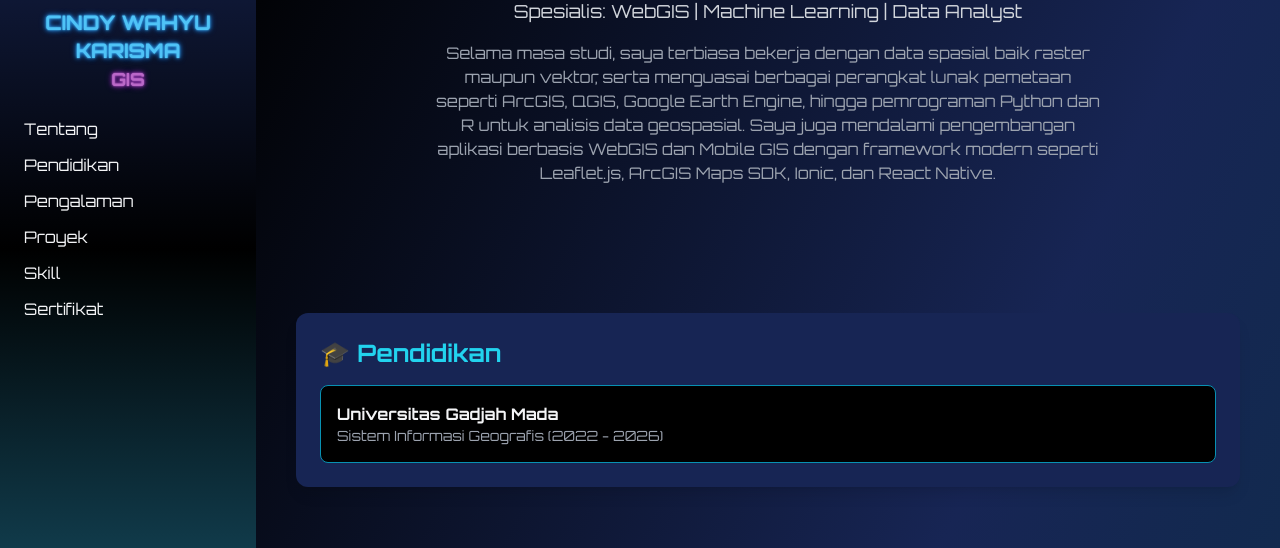
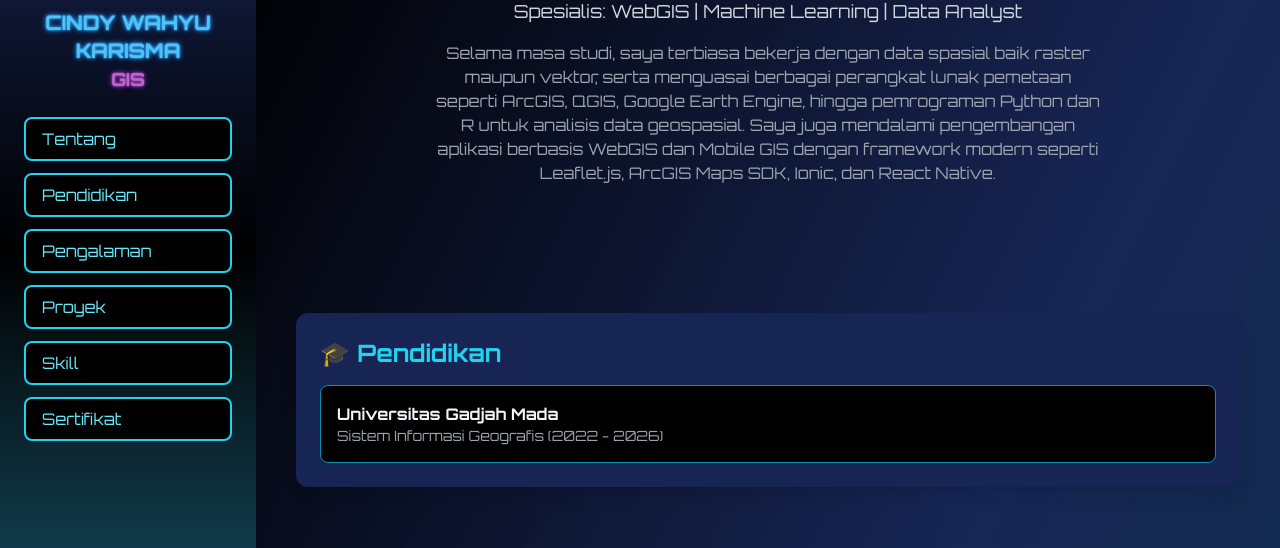
Before and after one commit to cindywahyuu/Portofolio, a plain HTML site: page index.html in a window 1280 px wide. Shown: the part 151-699 px from the top of the page. Drawn offline with nearby package versions, Linux system fonts and the light colour scheme.

Commit message:
update sidebar

```diff
--- a/index.html
+++ b/index.html
@@ -25,14 +25,17 @@
       <h2 class="neon-blue text-xl font-bold mt-4">CINDY WAHYU KARISMA</h2>
       <h3 class="neon-purple text-lg font-bold">GIS</h3>
     </div>
-    <nav class="flex flex-col space-y-3 mt-6">
-      <a href="#about" class="menu-link">Tentang</a>
-      <a href="#education" class="menu-link">Pendidikan</a>
-      <a href="#experience" class="menu-link">Pengalaman</a>
-      <a href="#projects" class="menu-link">Proyek</a>
-      <a href="#skills" class="menu-link">Skill</a>
-      <a href="#certificate" class="menu-link">Sertifikat</a>
-    </nav>
+    <nav class="sidebar-nav">
+  <a href="#about" class="nav-link">Tentang</a>
+  <a href="#education" class="nav-link">Pendidikan</a>
+  <a href="#experience" class="nav-link">Pengalaman</a>
+  <a href="#projects" class="nav-link">Proyek</a>
+  <a href="#skills" class="nav-link">Skill</a>
+  <a href="#certificate" class="nav-link">Sertifikat</a>
+</nav>
+
+<link rel="stylesheet" href="style.css">
+
   </aside>
 
   <!-- Tombol Hamburger -->
--- a/style.css
+++ b/style.css
@@ -23,6 +23,31 @@ body {
   }
 }
 
+.sidebar-nav {
+  display: flex;
+  flex-direction: column;
+  gap: 0.75rem; /* sama dengan space-y-3 */
+  margin-top: 1.5rem; /* mt-6 */
+}
+
+.nav-link {
+  padding: 0.5rem 1rem; /* px-4 py-2 */
+  background-color: black;
+  border: 2px solid #22d3ee; /* border-cyan-400 */
+  color: #67e8f9; /* text-cyan-300 */
+  border-radius: 0.5rem; /* rounded-lg */
+  transition: all 0.3s ease; /* transition duration-300 */
+  text-decoration: none;
+  display: inline-block;
+}
+
+.nav-link:hover {
+  transform: scale(1.05);
+  background-color: #0891b2; /* hover:bg-cyan-600 */
+  color: black; /* hover:text-black */
+}
+
+
 .animate-fadeInUp {
   animation: fadeInUp 1s ease forwards;
 }
```
